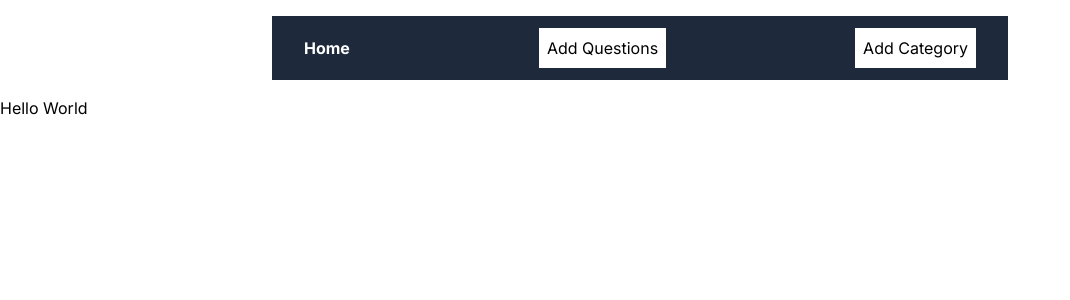
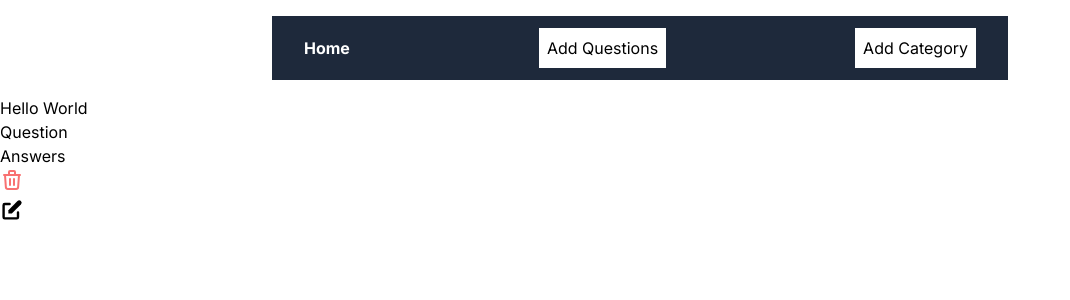
Before and after one commit to hunainhyder/next-js-mongo-db, a Next.js app: page / in a window 1280 px wide. Shown: the top 300 px of the page, without its empty margins (0-1070 px from the left). Built offline with nearby package versions, Linux system fonts and the light colour scheme.

Commit message:
some changes in styling

```diff
--- a/app/page.tsx
+++ b/app/page.tsx
@@ -1,5 +1,15 @@
+import QuestionList from '@/components/QuestionsList'
+import Link from 'next/link'
+import { HiPencilAlt } from 'react-icons/hi'
+
 export default function Home() {
   return (
-    <h1>Hello World</h1>
+    <>
+      <h1>Hello World</h1>
+      <QuestionList />
+      <Link href={'/editQuestion'}>
+        <HiPencilAlt size={24}></HiPencilAlt>
+      </Link>
+    </>
   )
 }
--- /dev/null
+++ b/components/QuestionsList.jsx
@@ -0,0 +1,20 @@
+import RemoveBtn from '@/components/RemoveBtn'
+
+export default function QuestionsList() {
+    return <>
+        <div>
+            <div>
+                <h2>Question</h2>
+                <div>Answers</div>
+                <ul>
+                    <li></li>
+                    <li></li>
+                    <li></li>
+                </ul>
+            </div>
+            <div>
+                <RemoveBtn />
+            </div>
+        </div>
+    </>
+}
--- /dev/null
+++ b/components/RemoveBtn.jsx
@@ -0,0 +1,7 @@
+import { HiOutlineTrash } from 'react-icons/hi'
+
+export default function removeBtn() {
+    return <button className='text-red-400'>
+        <HiOutlineTrash size={24} />
+    </button>
+}
```
